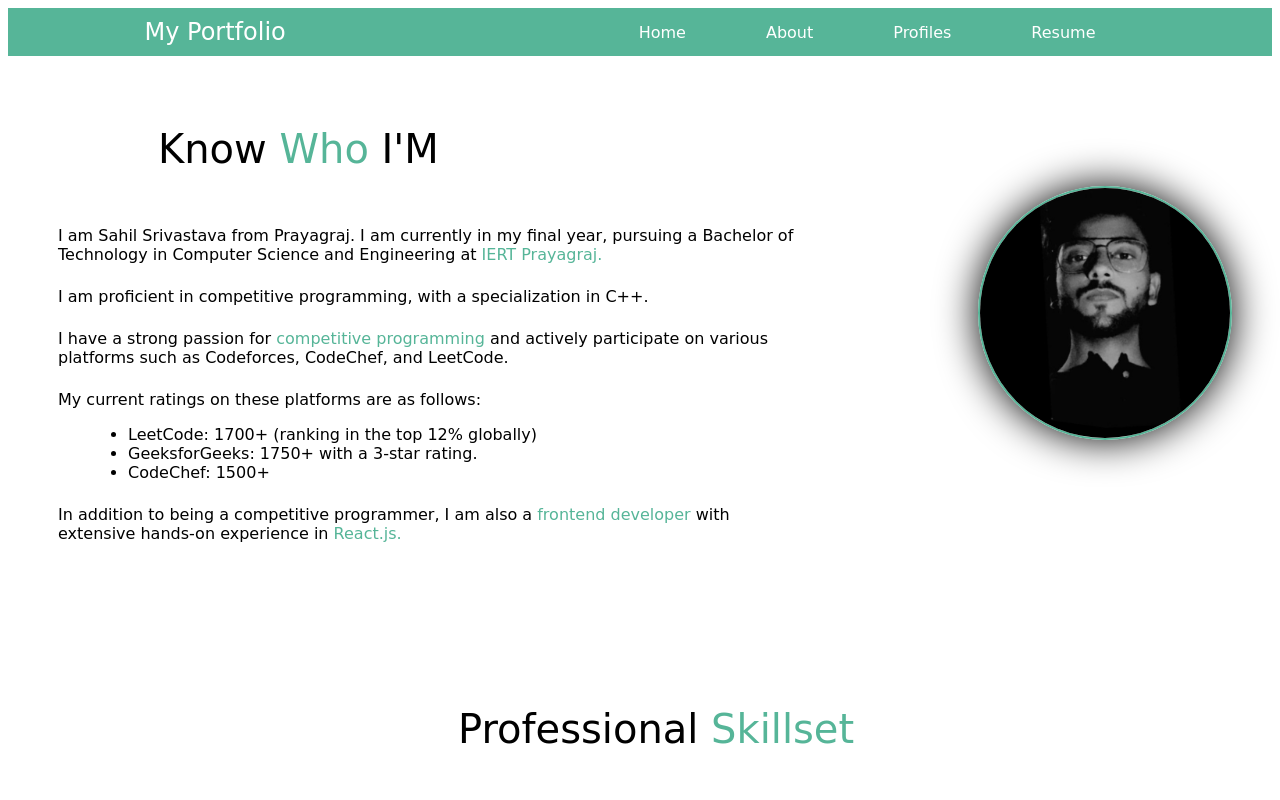
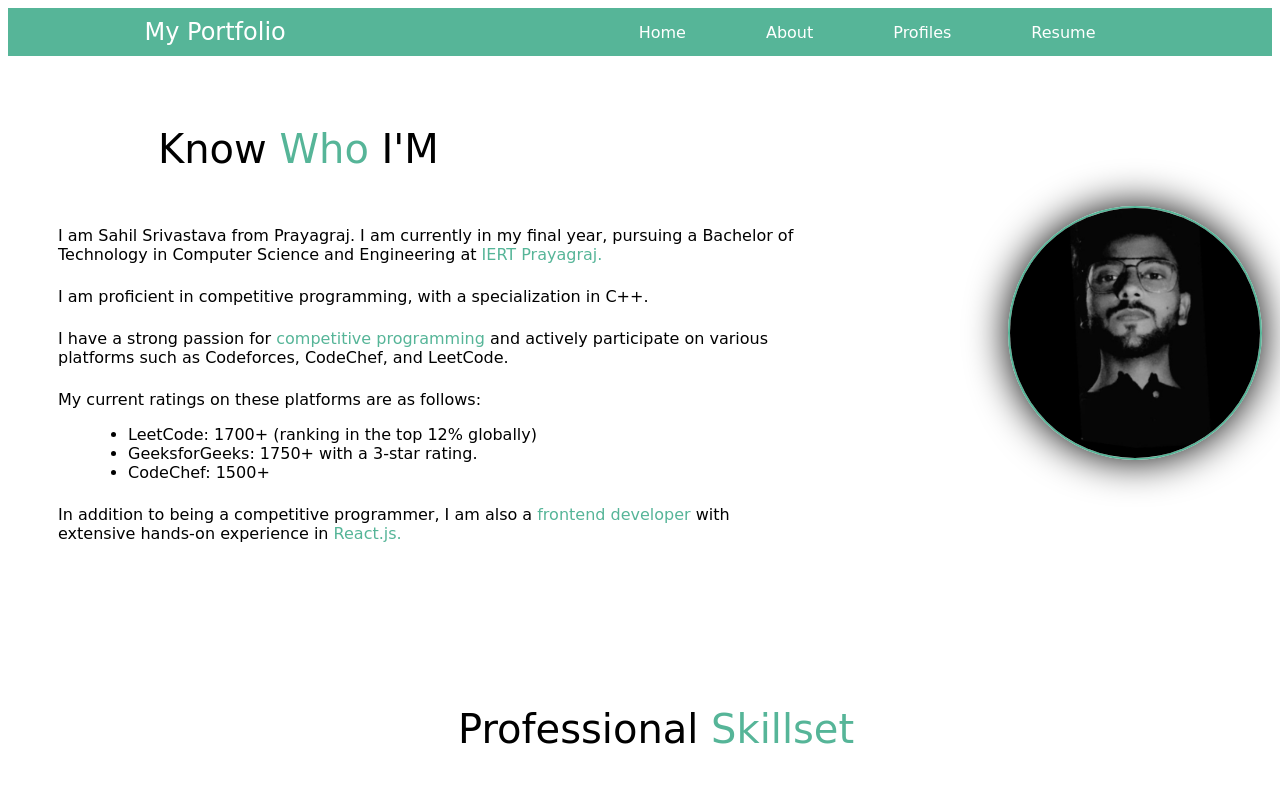
Before and after one commit to genius8855/sahil-resume-phase1, a plain HTML site: page About/index.html in a window 1280 px wide. Shown: the top 800 px of the page. Drawn offline with Linux system fonts and the light colour scheme.

Commit message:
Update style.css

```diff
--- a/About/style.css
+++ b/About/style.css
@@ -199,8 +199,8 @@ nav ul li a:hover{
 .first-right img{
     width: 250px;
     height: 250px;
-    margin-top: 130px;
-    margin-left: 170px;
+    margin-top: 150px;
+    margin-left: 200px;
     border-radius: 200px;
     border: solid #56b598 2px;
     border-collapse: collapse;
```
